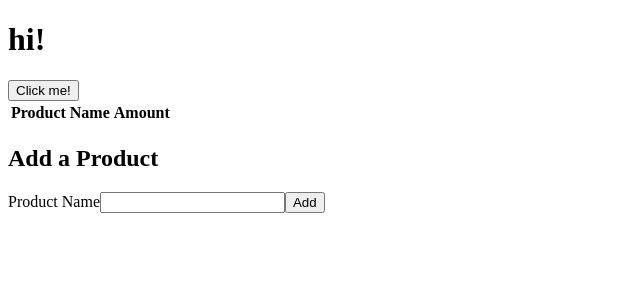
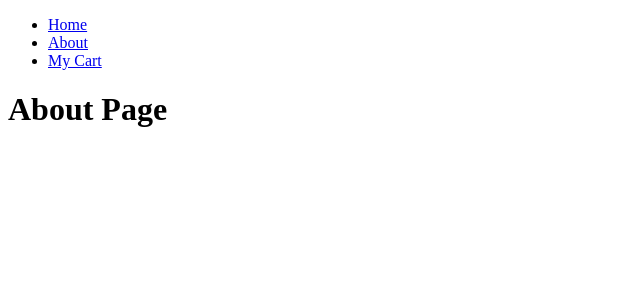
Before and after one commit to caroham/react-bits, a React (Create React App) app: page /about in a window 1280 px wide. Shown: the top 300 px of the page, without its empty margins (0-640 px from the left). Built offline with nearby package versions, Linux system fonts and the light colour scheme.

Commit message:
refactored to add routing

```diff
--- a/package.json
+++ b/package.json
@@ -5,6 +5,8 @@
   "dependencies": {
     "react": "^16.7.0",
     "react-dom": "^16.7.0",
+    "react-router": "^4.3.1",
+    "react-router-dom": "^4.3.1",
     "react-scripts": "2.1.2"
   },
   "scripts": {
--- a/src/App.js
+++ b/src/App.js
@@ -1,55 +1,32 @@
 import React, { Component } from 'react';
 import './App.css';
+import "react-router";
+import {
+  BrowserRouter,
+  Route,
+  Link
+} from 'react-router-dom';
 
-import Form from './sub-components/Form';
-import List from './sub-components/List';
+import Home from './Components/Home';
+import About from './Components/About';
+import Cart from './Components/Cart';
 
 class App extends Component {
-  constructor(props) {
-    super(props);
-    this.state = {
-      message: "hi!",
-      items: [],
-    };
-    this.changeMessage = this.changeMessage.bind(this);
-    this.addItem = this.addItem.bind(this);
-    this.editItem = this.editItem.bind(this);
-    this.deleteItem = this.deleteItem.bind(this);
-  }
-
-  changeMessage() {
-    let message = (this.state.message === "hi!") ? "hello" : "hi!";
-    this.setState({message});
-  }
-
-  addItem(name) {
-    let items = this.state.items;
-    console.log("in addItem, items: ", items, name);
-    items.push({name: name, amount: 1});
-    this.setState({items});
-  }
-
-  editItem(name, index, amount) {
-    let items = this.state.items;
-    items[index] = {name: name, amount: amount};
-    this.setState({items});
-  }
-
-  deleteItem(index) {
-    let items = this.state.items;
-    items.splice(index, 1);
-    this.setState({items});
-  }
-
 
   render() {
     return (
-      <div className="App">
-        <h1>{this.state.message}</h1>
-        <button onClick={this.changeMessage}>Click me!</button>
-        <List items={this.state.items} edit={this.editItem} delete={this.deleteItem}/>
-        <Form add={this.addItem}/>
-      </div>
+      <BrowserRouter>
+        <div>
+          <ul>
+            <li><Link to="/">Home</Link></li>
+            <li><Link to="/about">About</Link></li>
+            <li><Link to="/cart">My Cart</Link></li>
+          </ul>
+          <Route exact path="/" component={Home}/>
+          <Route path="/about" component={About}/>
+          <Route path="/cart" component={Cart}/>
+        </div>
+      </BrowserRouter>
     );
   }
 }
--- /dev/null
+++ b/src/Components/About.js
@@ -0,0 +1,17 @@
+import React, { Component } from 'react';
+import '../App.css';
+import "react-router";
+
+
+class About extends Component {
+
+    render() {
+    return(
+        <div className="About">
+            <h1>About Page</h1>
+        </div>
+    );
+    }
+}
+
+export default About;
--- /dev/null
+++ b/src/Components/Cart.js
@@ -0,0 +1,51 @@
+import React, { Component } from 'react';
+import '../App.css';
+import "react-router";
+
+
+import Form from './Form';
+import List from './List';
+
+class Cart extends Component {
+    constructor(props) {
+        super(props);
+        this.state = {
+          items: [],
+        };
+        this.addItem = this.addItem.bind(this);
+        this.editItem = this.editItem.bind(this);
+        this.deleteItem = this.deleteItem.bind(this);
+      }
+
+      addItem(name) {
+        let items = this.state.items;
+        console.log("in addItem, items: ", items, name);
+        items.push({name: name, amount: 1});
+        this.setState({items});
+      }
+
+      editItem(name, index, amount) {
+        let items = this.state.items;
+        items[index] = {name: name, amount: amount};
+        this.setState({items});
+      }
+
+      deleteItem(index) {
+        let items = this.state.items;
+        items.splice(index, 1);
+        this.setState({items});
+      }
+
+render() {
+   return(
+    <div className="Cart">
+        <h1>{this.state.message}</h1>
+        <List items={this.state.items} edit={this.editItem} delete={this.deleteItem}/>
+        <Form add={this.addItem}/>
+    </div>
+  );
+}
+
+}
+
+export default Cart;
--- a/src/sub-components/EditForm.js
+++ b/src/Components/EditForm.js
@@ -1,5 +1,6 @@
 import React, { Component } from 'react';
 import '../App.css';
+import "react-router";
 
 class EditForm extends Component {
     constructor(props) {
--- a/src/sub-components/Form.js
+++ b/src/Components/Form.js
@@ -1,5 +1,6 @@
 import React, { Component } from 'react';
 import '../App.css';
+import "react-router";
 
 class Form extends Component {
     constructor(props) {
--- /dev/null
+++ b/src/Components/Home.js
@@ -0,0 +1,29 @@
+import React, { Component } from 'react';
+import '../App.css';
+import "react-router";
+
+class Home extends Component {
+    constructor(props) {
+        super(props);
+        this.state = {
+          message: "hi!",
+        };
+        this.changeMessage = this.changeMessage.bind(this);
+    }
+
+    changeMessage() {
+        let message = (this.state.message === "hi!") ? "hello" : "hi!";
+        this.setState({message});
+      }
+
+    render() {
+    return(
+        <div className="Home">
+            <h1>{this.state.message}</h1>
+            <button onClick={this.changeMessage}>Click me!</button>
+        </div>
+    );
+    }
+}
+
+export default Home;
--- a/src/sub-components/List.js
+++ b/src/Components/List.js
@@ -1,5 +1,6 @@
 import React, { Component } from 'react';
 import '../App.css';
+import "react-router";
 
 import EditForm from './EditForm';
 
@@ -27,7 +28,7 @@ class ItemDetail extends Component {
                 <td><button onClick={() => {
                     this.setState({editMode: true});
                 }}>Edit</button></td>
-                <td><button onClick={() => this.props.delete(this.props.idx)}>Delete</button></td>
+                <td><button onClick={() => this.props.delete(this.props.idx)}>Remove</button></td>
             </tr>
             }</React.Fragment>);
     }
@@ -59,8 +60,6 @@ class List extends Component {
                 <tbody>{items}</tbody>
             </table>
         )
-
-
     }
 }
 
```
Also changed, not shown: 1 other file (tests, documents, lock files or other folders).
